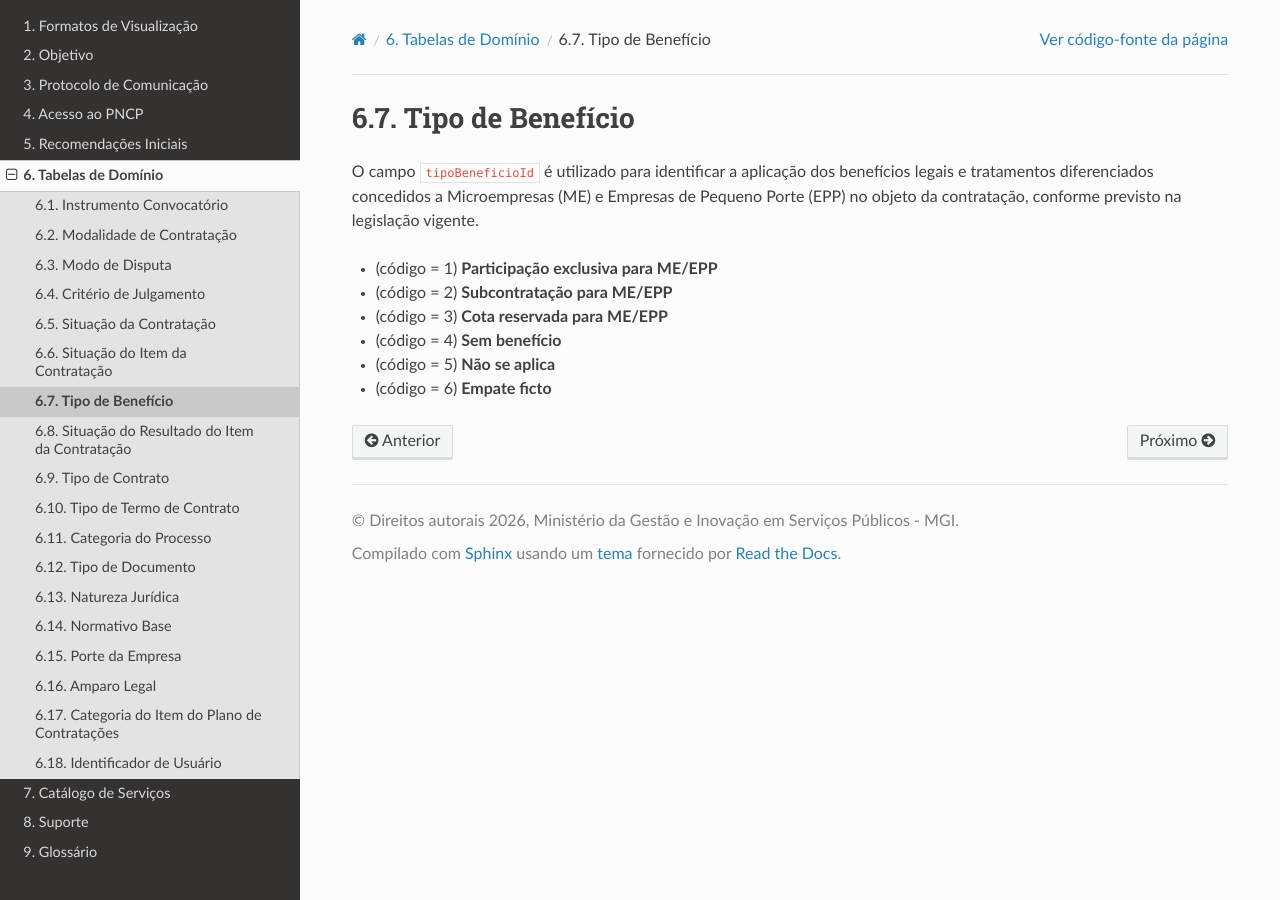
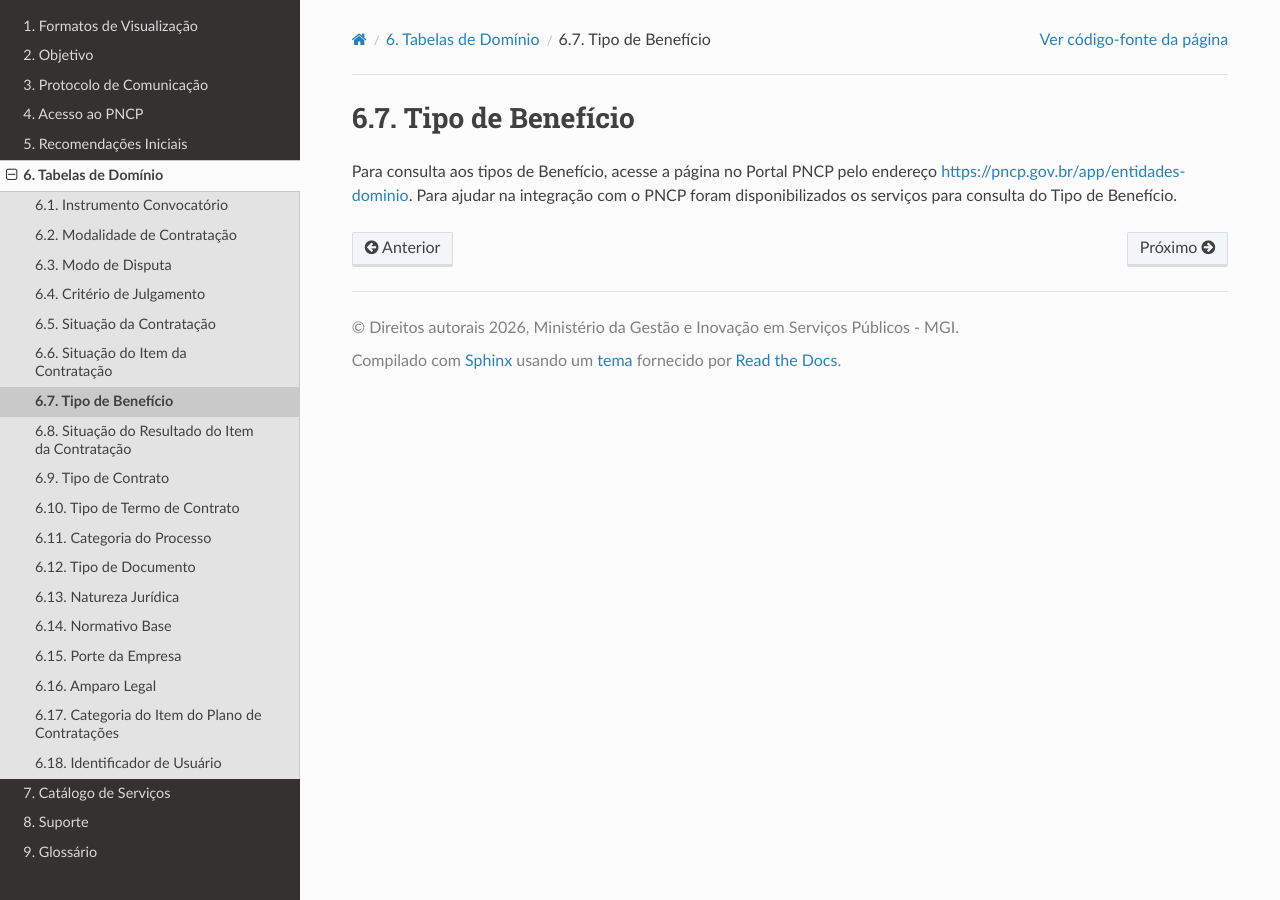
Before and after one commit to sofiaestrelab/Manual-de-Consulta-do-PNCP, a Sphinx documentation site: the page built from docs/source/tabelas_de_dominio/tipo_de_beneficio.rst, in a window 1280 px wide. Built offline with Sphinx 7.4.7 and the Read the Docs theme 3.1.0, drawn with Linux system fonts in a browser that asks for light colours.

Commit message:
Update tipo_de_beneficio.rst

```diff
--- a/docs/source/tabelas_de_dominio/tipo_de_beneficio.rst
+++ b/docs/source/tabelas_de_dominio/tipo_de_beneficio.rst
@@ -1,16 +1,4 @@
 Tipo de Benefício
 =================
 
-O campo ``tipoBeneficioId`` é utilizado para identificar a aplicação dos benefícios legais e tratamentos diferenciados concedidos a Microempresas (ME) e Empresas de Pequeno Porte (EPP) no objeto da contratação, conforme previsto na legislação vigente.
-
-- (código = 1) **Participação exclusiva para ME/EPP**
-
-- (código = 2) **Subcontratação para ME/EPP**
-
-- (código = 3) **Cota reservada para ME/EPP**
-
-- (código = 4) **Sem benefício**
-
-- (código = 5) **Não se aplica**
-
-- (código = 6) **Empate ficto**
+Para consulta aos tipos de Benefício, acesse a página no Portal PNCP pelo endereço https://pncp.gov.br/app/entidades-dominio. Para ajudar na integração com o PNCP foram disponibilizados os serviços para consulta do Tipo de Benefício.
```
